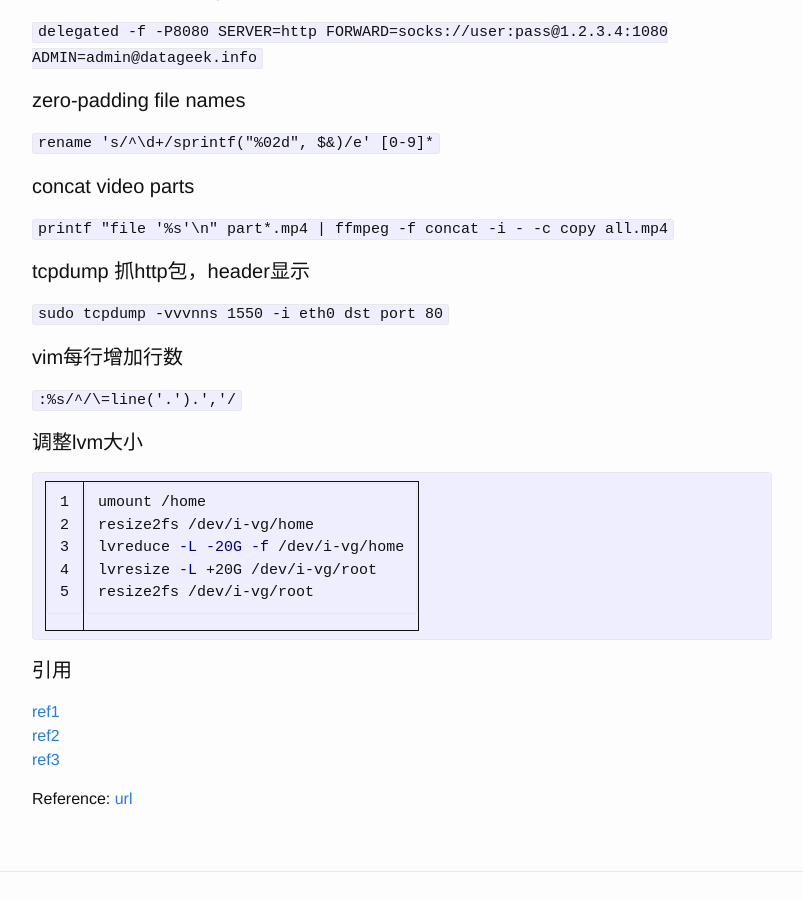
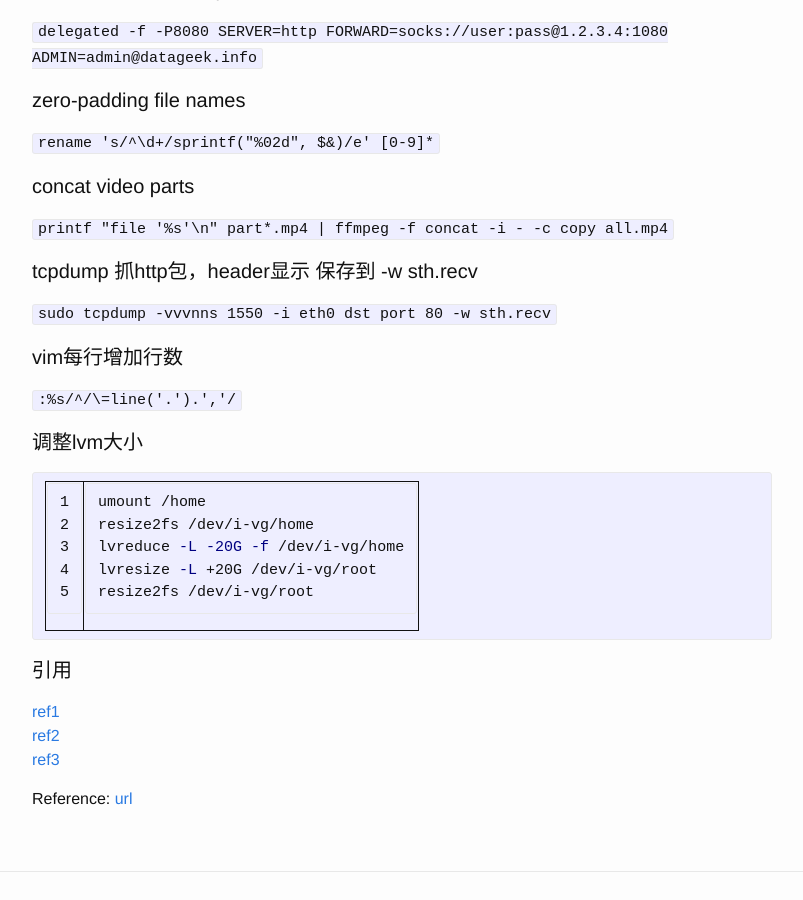
Before and after one commit to doomzhou/doomzhou.github.io, a Jekyll site: the page built from _posts/2014-11-04-Linux-Tip.md, in a window 1280 px wide and 900 px high, scrolled down 3811 px. Shown: the whole window, without its empty margins (238-1041 px from the left). Built offline with Jekyll 4.4.1, drawn with Linux system fonts in a browser that asks for light colours; Markdown is read by kramdown in place of the engine named in the settings.

Commit message:
保存到-w 查看header头

```diff
--- a/_posts/2014-11-04-Linux-Tip.md
+++ b/_posts/2014-11-04-Linux-Tip.md
@@ -153,9 +153,9 @@ FROM    student_marks,
 
 `printf "file '%s'\n" part*.mp4 | ffmpeg -f concat -i - -c copy all.mp4`
 
-#### tcpdump 抓http包，header显示
+#### tcpdump 抓http包，header显示 保存到 -w sth.recv
 
-`sudo tcpdump -vvvnns 1550 -i eth0 dst port 80`
+`sudo tcpdump -vvvnns 1550 -i eth0 dst port 80 -w sth.recv`
 
 #### vim每行增加行数
 
```
